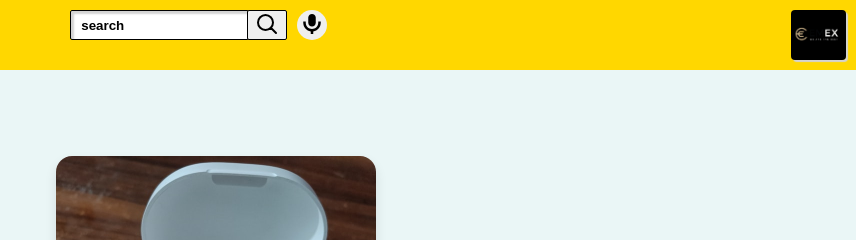
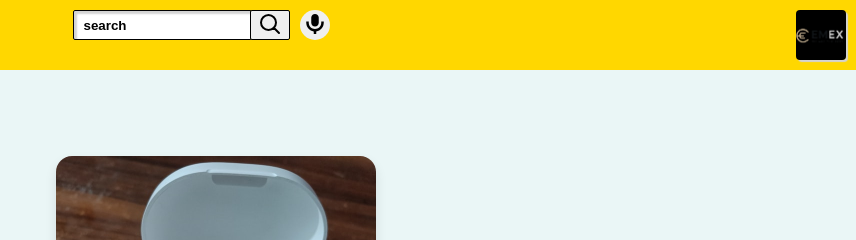
Before and after one commit to Eugeneokindo/myweb, a plain HTML site: page index.html in a window 1280 px wide. Shown: the top 240 px of the page, 424-1280 px from the left. Drawn offline with Linux system fonts and the light colour scheme.

Commit message:
Update index.html

```diff
--- a/index.html
+++ b/index.html
@@ -5,6 +5,7 @@
   <meta name="viewport" content="width=device-width, initial-scale=1.0"/>
   <title>EMEX solutions</title>
   <link rel="stylesheet" href="style.css" />
+  <link rel="icon" href="my logo.jpg" />
 </head>
 <body>
 
@@ -24,7 +25,7 @@
         </button>
       </div>
       <div class="right-header">
-        <img src="file_000000007c846230b88c3b72dc955f8a (1)_1.png">
+        <img src="my logo.jpg">
       </div>
     </div>
 
```
